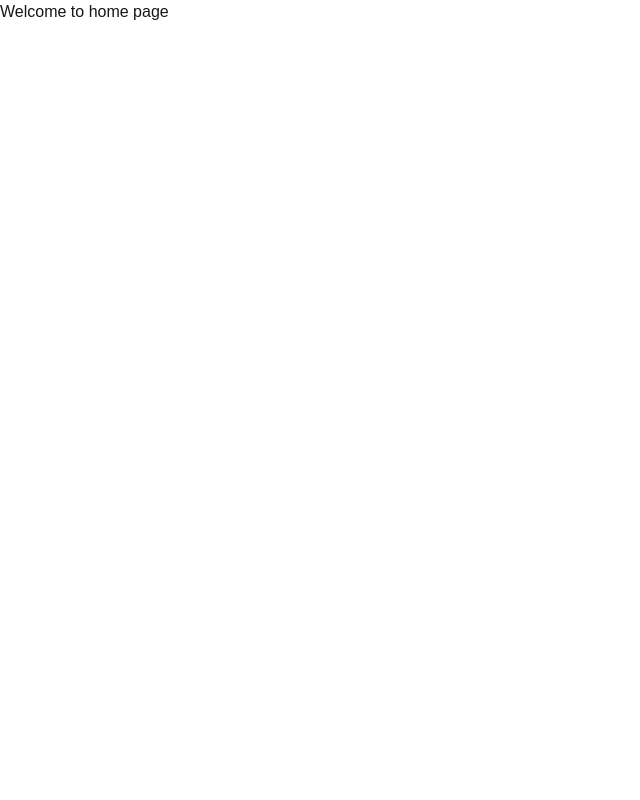
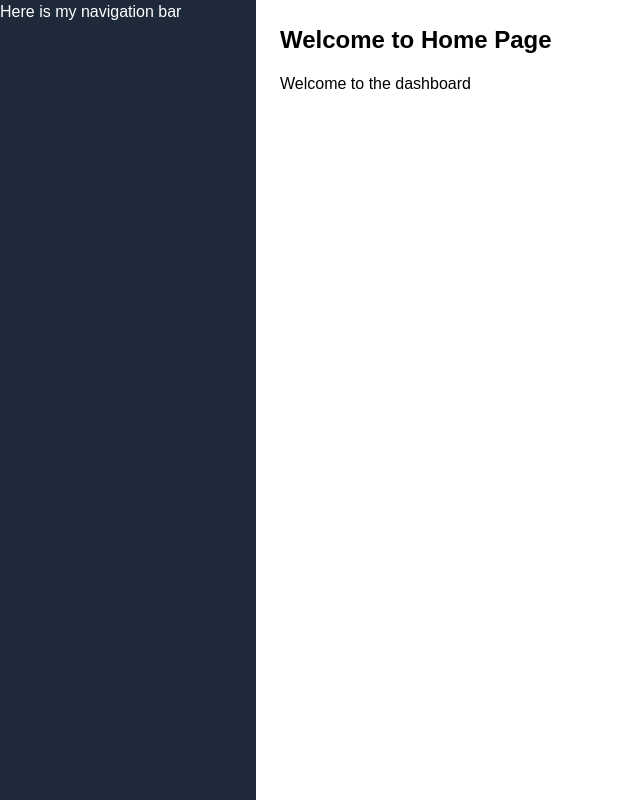
Before and after one commit to HiMate33/Bundler-Admin, a Next.js app: page / in a window 1280 px wide. Shown: the whole page, without its empty margins (0-640 px from the left). Built offline with nearby package versions, Linux system fonts and the light colour scheme.

Commit message:
init project

```diff
--- a/app/components/landing/dashboard.tsx
+++ b/app/components/landing/dashboard.tsx
@@ -1,7 +1,7 @@
 export default function Dashboard() {
     return (
         <div>
-            <h1>Welcome to the dashboard</h1>
+            <h1 className="bg-red">Welcome to the dashboard</h1>
         </div>
     );
 }
--- a/app/components/landing/main.tsx
+++ b/app/components/landing/main.tsx
@@ -1,7 +1,19 @@
-export default function Main(){
-    return(
-        <div>
-            <h1>Welcome to home page</h1>
-        </div>
-    )
+import Dashboard from "./dashboard";
+import Navigation from "./navigation";
+
+export default function Main() {
+  return (
+    <div className="w-screen min-h-screen flex">
+      {/* Sidebar Navigation */}
+      <div className="w-1/5 bg-gray-800 text-white min-h-screen">
+        <Navigation />
+      </div>
+
+      {/* Main Content */}
+      <div className="w-4/5 p-6 bg-white text-black">
+        <h1 className="text-2xl font-bold mb-4">Welcome to Home Page</h1>
+        <Dashboard />
+      </div>
+    </div>
+  );
 }
--- a/app/components/landing/navigation.tsx
+++ b/app/components/landing/navigation.tsx
@@ -0,0 +1,7 @@
+export default function Navigation(){
+    return (
+        <div>
+            Here is my navigation bar
+        </div>
+    )
+}
```
